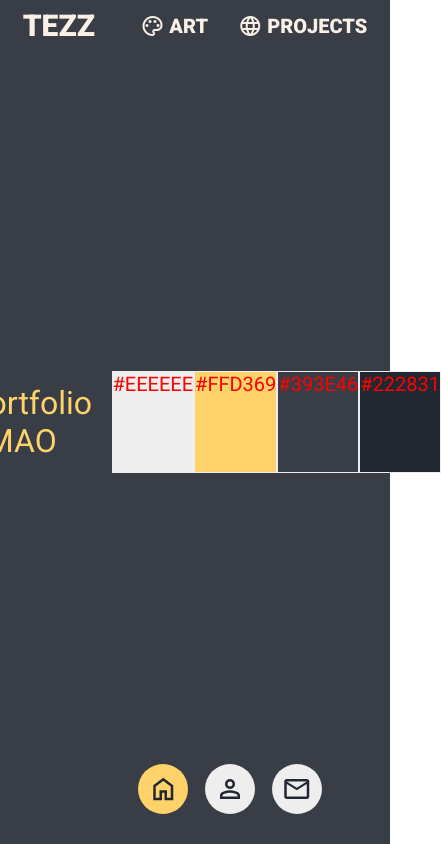
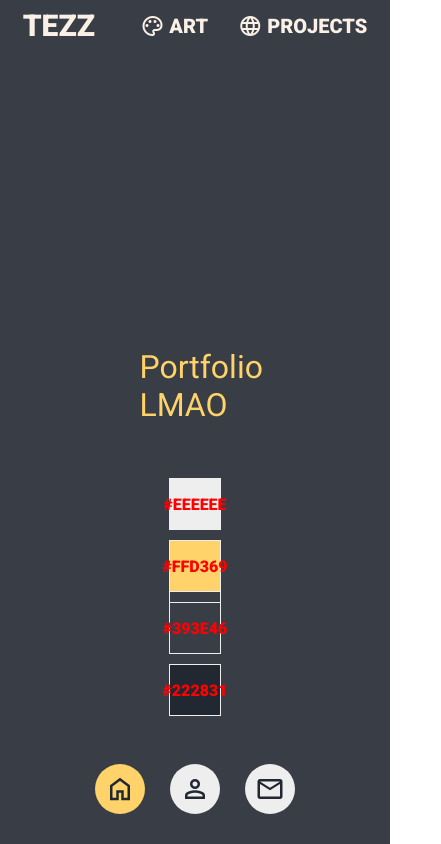
Before and after one commit to rjcmm/DECODER, a plain HTML site: page index.html in a window 390 px wide. Shown: the top 844 px of the page, 441 px wide, since content can reach past the window. Drawn offline with nearby package versions, Linux system fonts and the light colour scheme.

Commit message:
Add files via upload

```diff
--- a/index.html
+++ b/index.html
@@ -34,13 +34,15 @@
     </header>
 
     <section class="section home">
-        <p>Portfolio <br>LMAO</p>
-        <div class="box b1">#EEEEEE</div>
-        <div class="box b2">#FFD369</div>
-        <div class="box b3">#393E46</div>
-        <div class="box b4">#222831</div>
-
-
+        <div class="ass">
+            <p>Portfolio <br>LMAO</p>
+        </div>
+        <div class="box">
+            <div class="box b1"><h4>#EEEEEE</h4></div>
+            <div class="box b2"><h4>#FFD369</h4></div>
+            <div class="box b3"><h4>#393E46</h4></div>
+            <div class="box b4"><h4>#222831</h4></div>
+        </div>
     </section>
 
     <section class="section about">
--- a/script.js
+++ b/script.js
@@ -1,50 +1,26 @@
-
-document.addEventListener('DOMContentLoaded', function() {
+document.addEventListener('DOMContentLoaded', function () {
     const sections = document.querySelectorAll('.section');
     let currentSectionIndex = 0;
 
-// scroll detection
-    window.addEventListener('scroll', function() {
-// current scroll pos
-        const scrollPosition = window.scrollY;
-        const currentSection = Array.from(sections).findIndex(section => {
-            const rect = section.getBoundingClientRect();
-            return rect.top <= 0 && rect.bottom > 0;
+    const observer = new IntersectionObserver(entries => {
+        entries.forEach(entry => {
+            if (entry.isIntersecting) {
+                const sectionIndex = Array.from(sections).indexOf(entry.target);
+                if (sectionIndex !== currentSectionIndex) {
+                    currentSectionIndex = sectionIndex;
+                    console.log(`Scroll: Section ${currentSectionIndex + 1} in view`);
+                    updateActiveButton();
+                }
+            }
+        });
+    }, { threshold: 0.5 }); // Adjust the threshold as needed
+
+    sections.forEach(section => {
+        observer.observe(section);
     });
 
-        if (currentSection !== -1 && currentSection !== currentSectionIndex) {
-            currentSectionIndex = currentSection;
-            console.log(`scroll down: ${currentSectionIndex + 1}`);
-
-        } //?????????????????????????????
-
-
-        switch (currentSectionIndex + 1) {
-          case 1:
-            setActiveButton('topButt');
-            break;
-          case 2:
-            setActiveButton('abtButt');
-            break;
-          case 3:
-            setActiveButton('botButt');
-            break;
-        }
-
-        function setActiveButton(buttonId) {
-          const buttons = ['topButt', 'abtButt', 'botButt'];
-
-          buttons.forEach((button) => {
-            const element = document.getElementById(button);
-            if (element) {
-              element.classList.toggle('aButt', button === buttonId);
-            }
-          });
-        }
-    });
-
-// Scroll next or previous section based on scroll direction
-    window.addEventListener('wheel', function(event) {
+    // Scroll to the next or previous section based on scroll direction
+    window.addEventListener('wheel', function (event) {
         const scrollDirection = event.deltaY > 0 ? 'down' : 'up';
 
         if (scrollDirection === 'down' && currentSectionIndex < sections.length - 1) {
@@ -54,29 +30,26 @@ document.addEventListener('DOMContentLoaded', function() {
         }
 
         sections[currentSectionIndex].scrollIntoView({ behavior: 'smooth' });
+
+        // Update the active button after a short delay
+        setTimeout(updateActiveButton, 100);
     });
 
-
-
-/*----------------------------------------------------------------  */
-
+    // Touch events
     let startTouchY = 0;
     let endTouchY = 0;
     let lastScrollTime = 0;
-const scrollCooldown = 500; //cooldown period
-const swipeThreshold = 50; //swipe length
+    const scrollCooldown = 500; // Cooldown period
+    const swipeThreshold = 50; // Swipe length
 
-// Detect when user starts touching the screen
     window.addEventListener('touchstart', function (event) {
         startTouchY = event.touches[0].clientY;
     });
 
-// Detect when user moves their finger
     window.addEventListener('touchmove', function (event) {
         endTouchY = event.touches[0].clientY;
     });
 
-// Detect when user releases their finger
     window.addEventListener('touchend', function (event) {
         const deltaY = endTouchY - startTouchY;
 
@@ -97,29 +70,43 @@ window.addEventListener('touchend', function (event) {
 
                 // Update last scroll time
                 lastScrollTime = currentTime;
+
+                // Update the active button after a short delay
+                setTimeout(updateActiveButton, 100);
+            }
+        }
+    });
+
+    // Click events for buttons
+    document.querySelector('#topButt').addEventListener('click', function () {
+        scrollToSection('.home');
+    });
+
+    document.querySelector('#abtButt').addEventListener('click', function () {
+        scrollToSection('.about');
+    });
+
+    document.querySelector('#botButt').addEventListener('click', function () {
+        scrollToSection('.contact');
+    });
+
+    // Helper function to scroll to a specific section
+    function scrollToSection(sectionSelector) {
+        const section = document.querySelector(sectionSelector);
+        if (section) {
+            section.scrollIntoView({ behavior: 'smooth' });
         }
     }
 
+    // Helper function to set the active button based on the current section
+    function updateActiveButton() {
+        const buttonIds = ['topButt', 'abtButt', 'botButt'];
 
-/*----------------------------------------------------------------  */
+        buttonIds.forEach((buttonId, index) => {
+            const element = document.getElementById(buttonId);
+            if (element) {
+                element.classList.toggle('aButt', index === currentSectionIndex);
+            }
         });
-
+    }
 });
-
-// top section
-document.querySelector('#topButt').addEventListener('click', function() {
-    const aboutSection = document.querySelector('.home');
-    aboutSection.scrollIntoView({ behavior: 'smooth' });
-});
-
-// abt section
-document.querySelector('#abtButt').addEventListener('click', function() {
-    const aboutSection = document.querySelector('.about');
-    aboutSection.scrollIntoView({ behavior: 'smooth' });
-});
-
-//contact section
-document.querySelector('#botButt').addEventListener('click', function() {
-    const aboutSection = document.querySelector('.contact');
-    aboutSection.scrollIntoView({ behavior: 'smooth' });
-});
--- a/styles.css
+++ b/styles.css
@@ -5,25 +5,54 @@ body {
     overflow: hidden; /* Hide scrollbars */
   }
 
+  .home p{
+    margin-left: 5%;
+    margin-right: 5%;
+  }
+
+  .about {
+    padding: 0;
+  }
+
+  .contact {
+    padding: 0;
+  }
+
   .section {
     height: 100vh;
+    width: 100%;
     background-color: #393E46;
     color: #FFD369;
     display: flex;
+    flex-direction: column; /* Stack children vertically */
     align-items: center;
     justify-content: center;
     font-size: 2em;
   }
+  .ass{
+    display: block;
+    margin-bottom: 10px; /* Add margin between .ass and .box */4
+  }
   .box{
-    width: 100px;
-    height: 100px;
-    border: solid #EEEEEE;
-    border-width: 1px;
-    color: rgb(255, 0, 0);
-    font-size: 20px;
+
+    display: inline-flex;
+    justify-content: center;
+    align-items: center;
+
+    width: 50px;
+    height: 50px;
+    border: 1px solid #EEEEEE;
+    color: red;
   }
 
+  .b1,.b2,.b3,.b4 {
 
+    width: 50px;
+    height: 50px;
+    border: 1px solid #EEEEEE;
+    color: red;
+    font-size: 1rem;
+}
   .b1{
     background-color: #EEEEEE;
   }
@@ -93,30 +122,17 @@ body {
 /* SECTION */
 
 
-.home p{
-  margin-left: 5%;
-  margin-right: 5%;
-}
-
-.about {
-  padding: 0;
-}
-
-.contact {
-  padding: 0;
-}
-
 
 .sidebutt {
   display: flex;
   position: fixed;
   width: 200px;
   bottom: 20px;
-  right: 40px;
+  right: 20px; /* Adjust right positioning */
   padding: 10px 20px;
   color: #fff;
   justify-content: space-around;
-
+  align-items: flex-end;
 }
 
 .sidebutt .material-symbols-outlined {
@@ -153,6 +169,11 @@ body {
 
 
 @media (max-width: 480px) {
+  .ass{
+    display: block;
+    margin-bottom: 10px; /* Add margin between .ass and .box */
+    padding: 90px;
+  }
   .navbar {
     justify-content: space-around;
     padding: 1vh 0px;
@@ -168,4 +189,29 @@ body {
   .navbutt {
     display: none;
   }
+
+  .box{
+    margin-top: 10px;
+    display: inline-flex;
+    justify-content: center;
+    align-items: center;
+    flex-direction: column;
+    width: 50px;
+    height: 50px;
+    border: 1px solid #EEEEEE;
+    color: red;
+  }
+
+  .sidebutt {
+    display: flex;
+    position: fixed;
+    width: 200px;
+    bottom: 20px;
+    left: 50%;
+    transform: translateX(-50%);
+    padding: 10px 20px;
+    color: #fff;
+    justify-content: space-between;
+    align-items: flex-end;
+  }
 }
```
Lines whose indentation alone changed are shown as unchanged.
